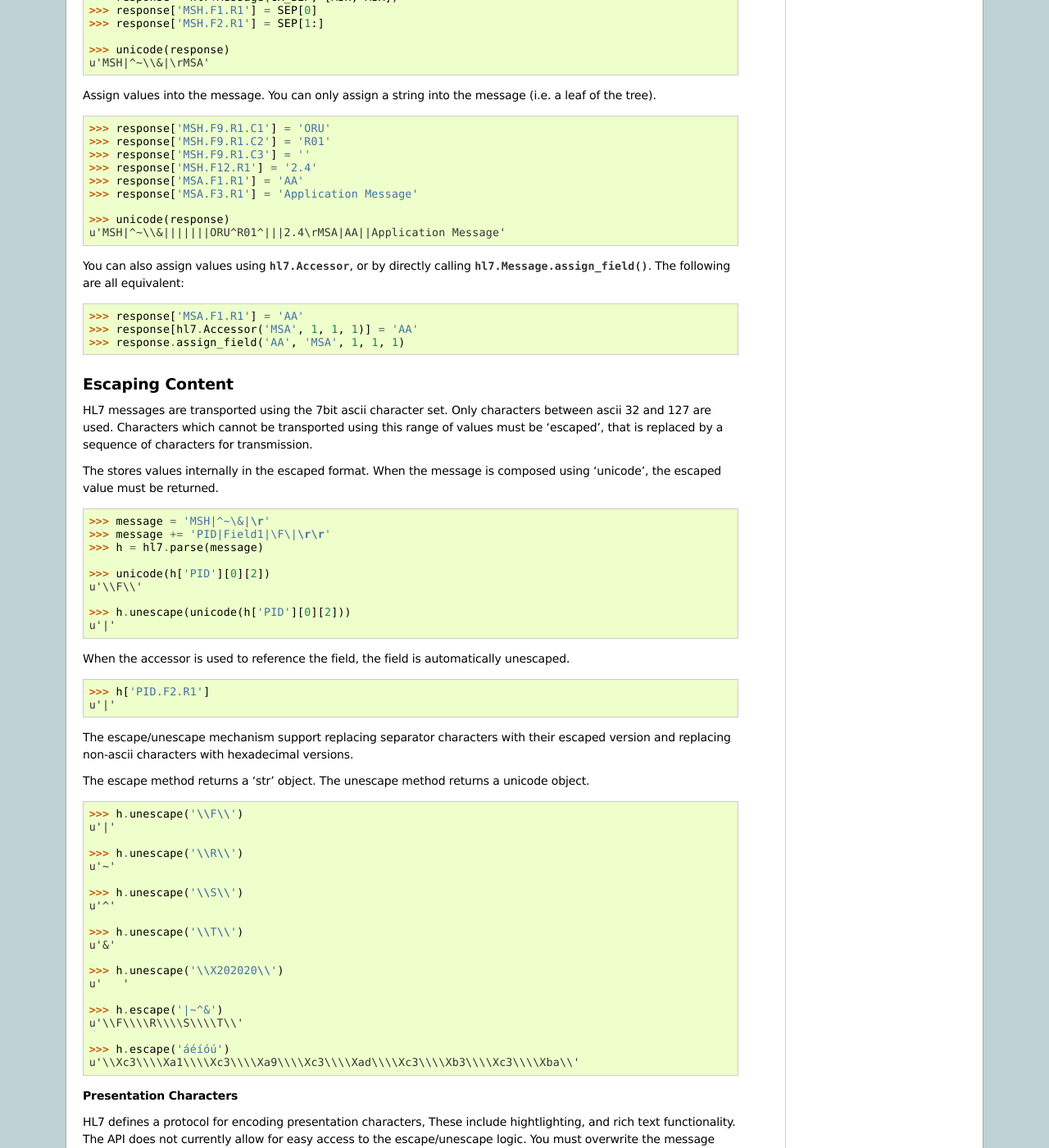
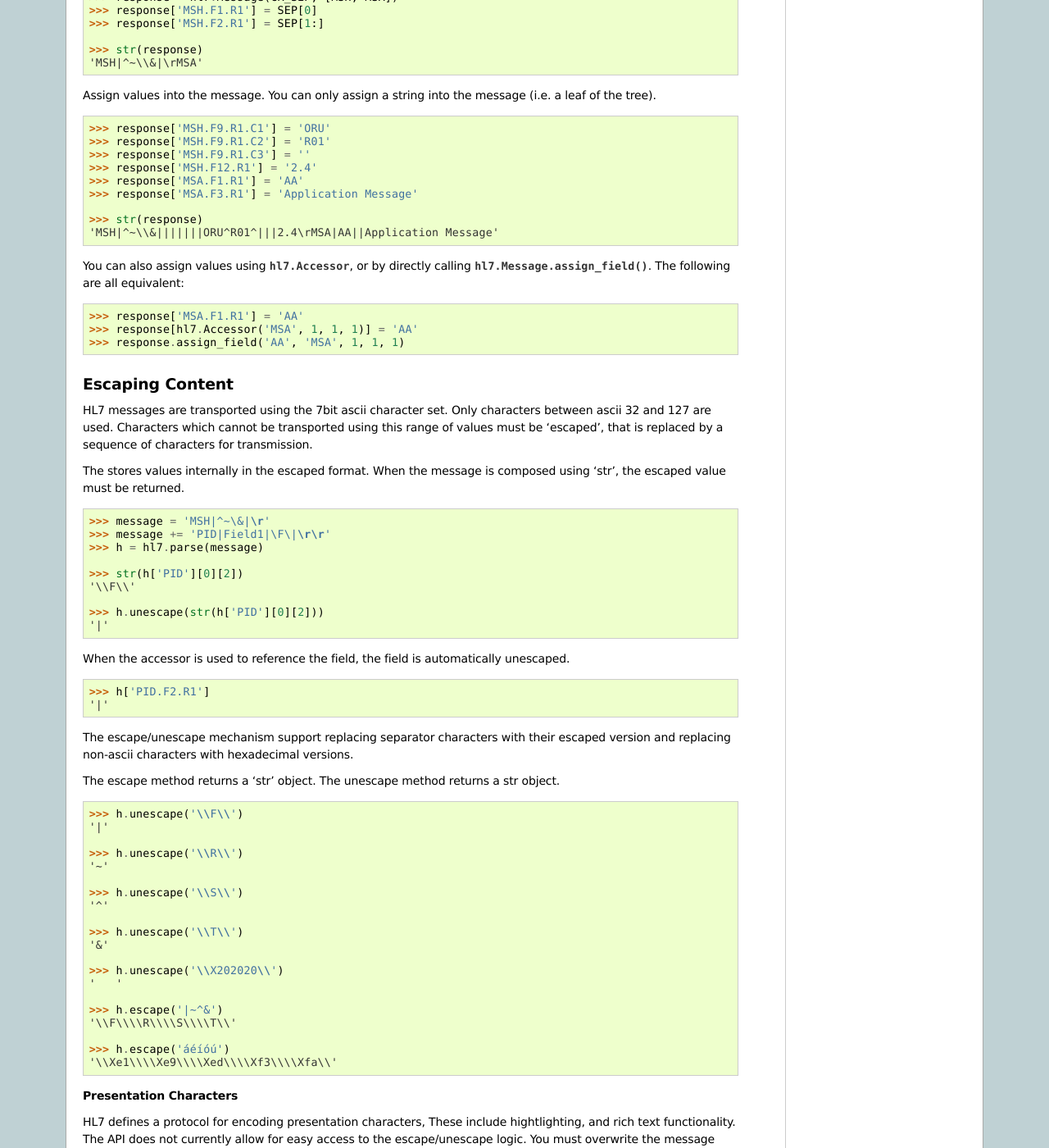
Before and after one commit to johnpaulett/python-hl7, a Sphinx documentation site: the page built from docs/accessors.rst, in a window 1280 px wide and 1400 px high, scrolled down 2707 px. Shown: the whole window at 82% size. Built offline with Sphinx 7.4.7, drawn with Linux system fonts in a browser that asks for light colours; some of the changed text lies outside the part shown.

Commit message:
Fix doctests under Python 3
- Fix `escape` test in the docs. Appears it had been broken for some time.
  The unit tests had a similar case and it gave the expected output.

```diff
--- a/docs/accessors.rst
+++ b/docs/accessors.rst
@@ -59,10 +59,10 @@ from a message.
 .. doctest::
 
     >>> h['PID.F1.R1']
-    u'Field1'
+    'Field1'
 
     >>> h['PID.F2.R1.C1']
-    u'Component1'
+    'Component1'
 
 You can also access values using :py:class:`hl7.Accessor`, or by directly calling
 :py:meth:`hl7.Message.extract_field`. The following are all equivalent:
@@ -70,13 +70,13 @@ You can also access values using :py:class:`hl7.Accessor`, or by directly callin
 .. doctest::
 
     >>> h['PID.F2.R1.C1']
-    u'Component1'
+    'Component1'
 
     >>> h[hl7.Accessor('PID', 1, 2, 1, 1)]
-    u'Component1'
+    'Component1'
 
     >>> h.extract_field('PID', 1, 2, 1, 1)
-    u'Component1'
+    'Component1'
 
 All values should be accessed in this manner. Even if a field is marked as being
 non-repeating a repeat of "1" should be specified as later version messages
@@ -102,7 +102,7 @@ returned.
 .. doctest::
 
     >>> h['PID.F3.R1.C2']
-    u'Sub-Component1'
+    'Sub-Component1'
 
 This is a general rule for reading values: **If the parse tree is deeper than the specified
 path continue following the first child branch until a leaf of the tree is encountered
@@ -124,7 +124,7 @@ then the leaf value reached can be returned as the result.**
 .. doctest::
 
     >>> h['PID.F1.R1.C1.S1']
-    u'Field1'
+    'Field1'
 
 This is a general rule for reading values: **If the parse tree is deeper than the specified
 path continue following the first child branch until a leaf of the tree is encountered
@@ -143,7 +143,7 @@ handling earlier and later message versions.
 .. doctest::
 
     >>> h['PID.F10.R1']
-    u''
+    ''
 
 
 At this point the desired value has either been located, or is absent, in which case a blank
@@ -167,8 +167,8 @@ Create a response message.
     >>> response['MSH.F1.R1'] = SEP[0]
     >>> response['MSH.F2.R1'] = SEP[1:]
 
-    >>> unicode(response)
-    u'MSH|^~\\&|\rMSA'
+    >>> str(response)
+    'MSH|^~\\&|\rMSA'
 
 Assign values into the message. You can only assign a string into the message (i.e. a leaf
 of the tree).
@@ -182,8 +182,8 @@ of the tree).
     >>> response['MSA.F1.R1'] = 'AA'
     >>> response['MSA.F3.R1'] = 'Application Message'
 
-    >>> unicode(response)
-    u'MSH|^~\\&|||||||ORU^R01^|||2.4\rMSA|AA||Application Message'
+    >>> str(response)
+    'MSH|^~\\&|||||||ORU^R01^|||2.4\rMSA|AA||Application Message'
 
 You can also assign values using :py:class:`hl7.Accessor`, or by directly calling
 :py:meth:`hl7.Message.assign_field`. The following are all equivalent:
@@ -202,7 +202,7 @@ ascii 32 and 127 are used. Characters which cannot be transported using this ran
 of values must be 'escaped', that is replaced by a sequence of characters for transmission.
 
 The stores values internally in the escaped format.  When the message is composed using
-'unicode', the escaped value must be returned.
+'str', the escaped value must be returned.
 
 .. doctest::
 
@@ -210,46 +210,46 @@ The stores values internally in the escaped format.  When the message is compose
     >>> message += 'PID|Field1|\F\|\r\r'
     >>> h = hl7.parse(message)
 
-    >>> unicode(h['PID'][0][2])
-    u'\\F\\'
+    >>> str(h['PID'][0][2])
+    '\\F\\'
 
-    >>> h.unescape(unicode(h['PID'][0][2]))
-    u'|'
+    >>> h.unescape(str(h['PID'][0][2]))
+    '|'
 
 When the accessor is used to reference the field, the field is automatically unescaped.
 
 .. doctest::
 
     >>> h['PID.F2.R1']
-    u'|'
+    '|'
 
 The escape/unescape mechanism support replacing separator characters with their escaped
 version and replacing non-ascii characters with hexadecimal versions.
 
-The escape method returns a 'str' object. The unescape method returns a unicode object.
+The escape method returns a 'str' object. The unescape method returns a str object.
 
 .. doctest::
 
     >>> h.unescape('\\F\\')
-    u'|'
+    '|'
 
     >>> h.unescape('\\R\\')
-    u'~'
+    '~'
 
     >>> h.unescape('\\S\\')
-    u'^'
+    '^'
 
     >>> h.unescape('\\T\\')
-    u'&'
+    '&'
 
     >>> h.unescape('\\X202020\\')
-    u'   '
+    '   '
 
     >>> h.escape('|~^&')
-    u'\\F\\\\R\\\\S\\\\T\\'
+    '\\F\\\\R\\\\S\\\\T\\'
 
     >>> h.escape('áéíóú')
-    u'\\Xc3\\\\Xa1\\\\Xc3\\\\Xa9\\\\Xc3\\\\Xad\\\\Xc3\\\\Xb3\\\\Xc3\\\\Xba\\'
+    '\\Xe1\\\\Xe9\\\\Xed\\\\Xf3\\\\Xfa\\'
 
 **Presentation Characters**
 
--- a/docs/api.rst
+++ b/docs/api.rst
@@ -31,7 +31,7 @@ Data Types
    :members: __call__
 
 .. autoclass:: hl7.Container
-   :members: __unicode__
+   :members: __str__
 
 .. autoclass:: hl7.Accessor
    :members: __new__, parse_key, key, _replace, _make, _asdict, segment, segment_num, field_num, repeat_num, component_num, subcomponent_num
```
Also changed, not shown: docs/index.rst (+15 -15 lines), 2 other files.
